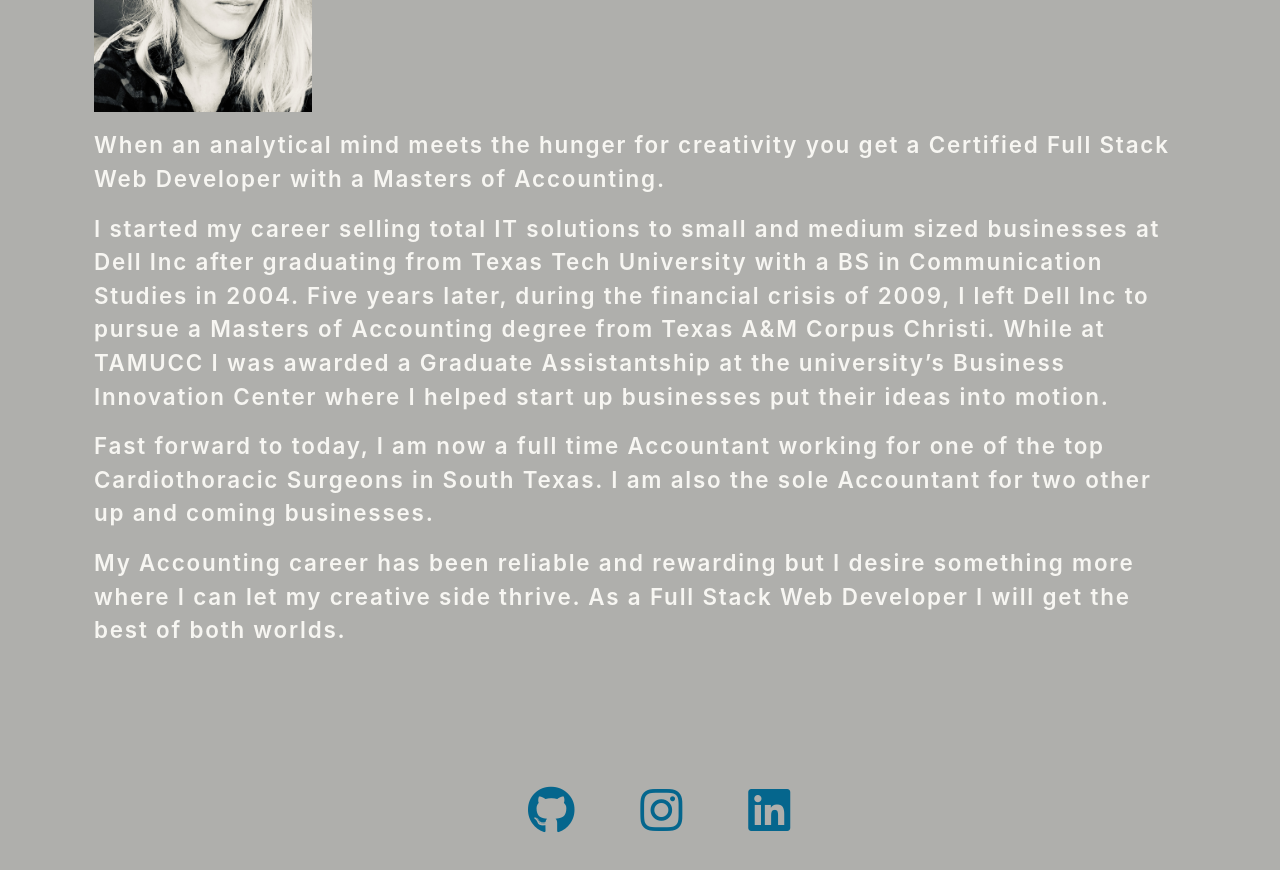
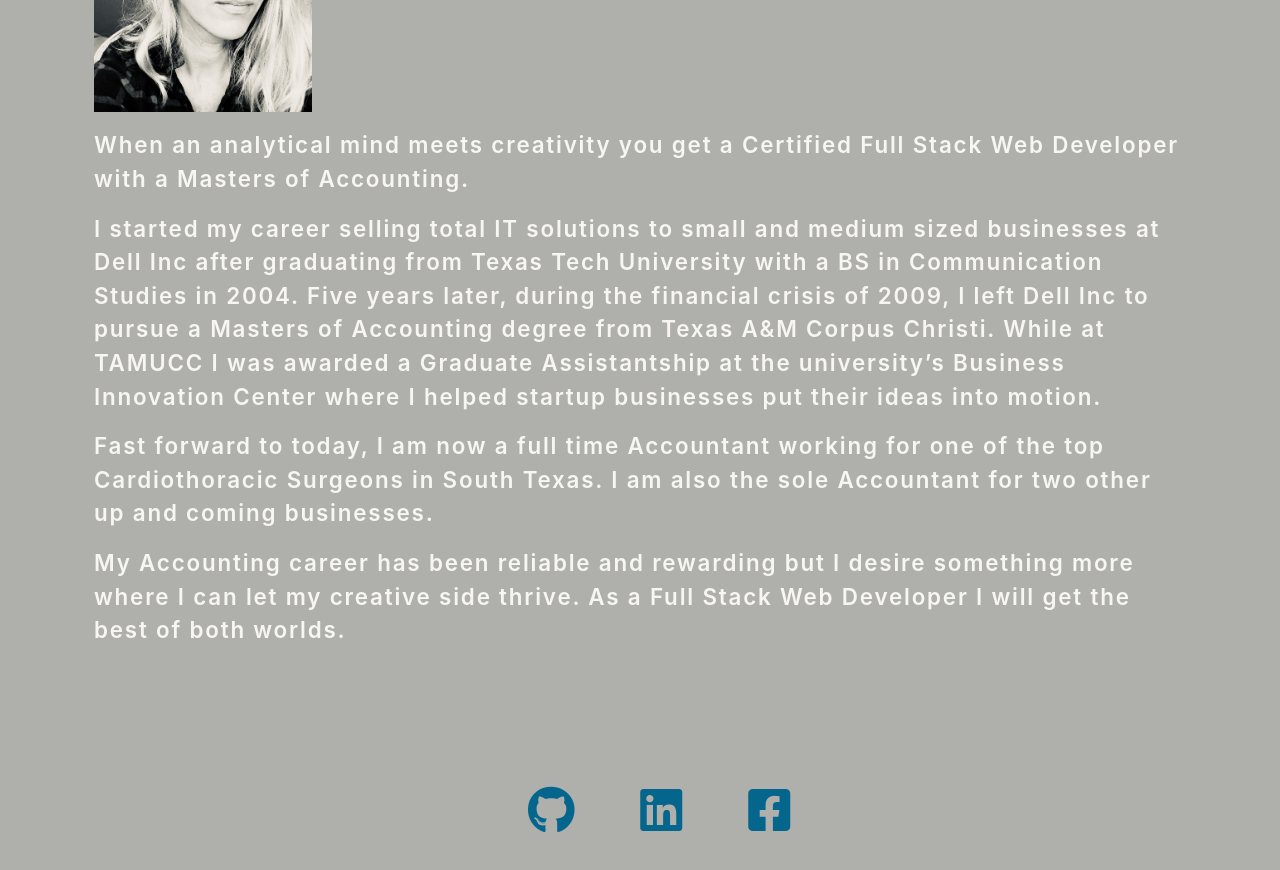
Before and after one commit to cheriecookson/Portfolio, a React (Create React App) app: page / in a window 1280 px wide. Shown: the part 540-1410 px from the top of the page. Built offline with nearby package versions, Linux system fonts and the light colour scheme; the HTML template or start-up script is replaced by a standard one; a web font is replaced by a local one.

Commit message:
added facebook to footer and a few more edits to about me

```diff
--- a/src/components/About/index.js
+++ b/src/components/About/index.js
@@ -7,10 +7,10 @@ function About() {
       <img src={coverImage} className="my-2" style={{ width: "20%" }} alt="cover" />
       <div className="my-2">
         <p>
-          When an analytical mind meets the hunger for creativity you get a Certified Full Stack Web Developer with a Masters of Accounting.
+          When an analytical mind meets creativity you get a Certified Full Stack Web Developer with a Masters of Accounting.
         </p>
         <p>
-          I started my career selling total IT solutions to small and medium sized businesses at Dell Inc after graduating from Texas Tech University with a BS in Communication Studies in 2004.  Five years later, during the financial crisis of 2009, I left Dell Inc to pursue a Masters of Accounting degree from Texas A&M Corpus Christi.  While at TAMUCC I was awarded a Graduate Assistantship at the university’s Business Innovation Center where I helped start up businesses put their ideas into motion.
+          I started my career selling total IT solutions to small and medium sized businesses at Dell Inc after graduating from Texas Tech University with a BS in Communication Studies in 2004.  Five years later, during the financial crisis of 2009, I left Dell Inc to pursue a Masters of Accounting degree from Texas A&M Corpus Christi.  While at TAMUCC I was awarded a Graduate Assistantship at the university’s Business Innovation Center where I helped startup businesses put their ideas into motion.
         </p>
         <p>
           Fast forward to today, I am now a full time Accountant working for one of the top Cardiothoracic Surgeons in South Texas.  I am also the sole Accountant for two other up and coming businesses.
--- a/src/components/Footer/index.js
+++ b/src/components/Footer/index.js
@@ -7,11 +7,12 @@ const Footer = () => (
                 <a href="https://github.com/cheriecookson"><i class="fab fa-github"></i></a>
             </li>
             <li>
-                <a href="./assets/cv.pdf"><i class="fab fa-instagram"></i></a>
+                <a href="https://www.linkedin.com/in/cherie-cookson-3501646/"><i class="fab fa-linkedin"></i></a>
             </li>
             <li>
-                <a href="https://www.linkedin.com/in/cherie-cookson-3501646/"><i class="fab fa-linkedin"></i></a>
+                <a href="https://www.facebook.com/cherie.cookson/"><i class="fab fa-facebook-square"></i></a>
             </li>
+
 
         </ul>
 
```
